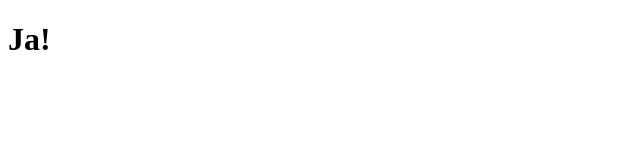
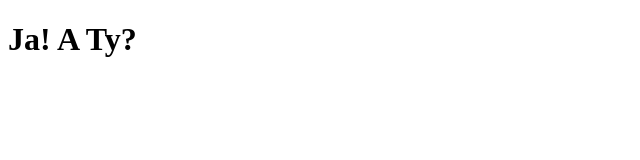
Before and after one commit to sgorajek/coursera-test, a plain HTML site: page site/index.html in a window 1280 px wide. Shown: the whole page, without its empty margins (0-640 px from the left). Drawn offline with Linux system fonts and the light colour scheme.

Commit message:
Small addition to our page content

```diff
--- a/site/index.html
+++ b/site/index.html
@@ -4,6 +4,6 @@
 	<title>Sylwia Gorajek</title>
 </head>
 <body>
-<h1>Ja!</h1>
+<h1>Ja! A Ty?</h1>
 </body>
 </html>
```
